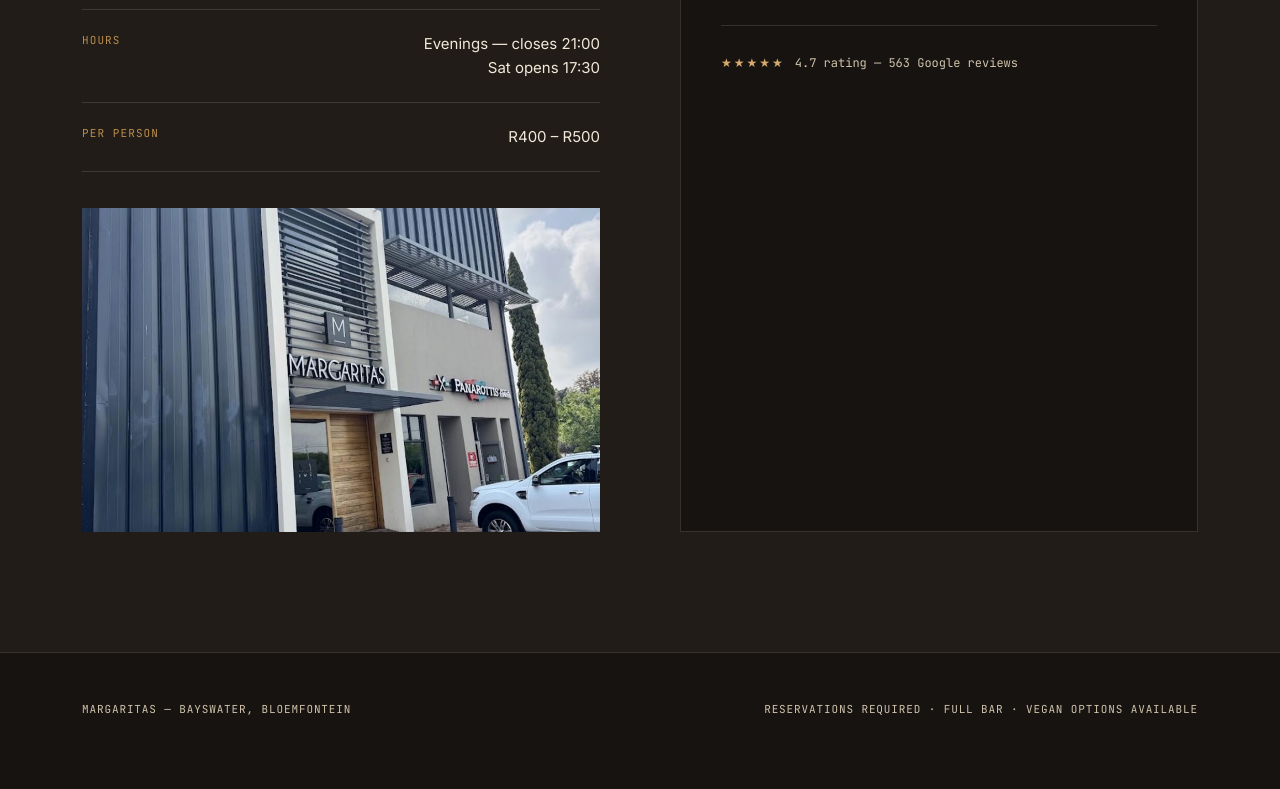
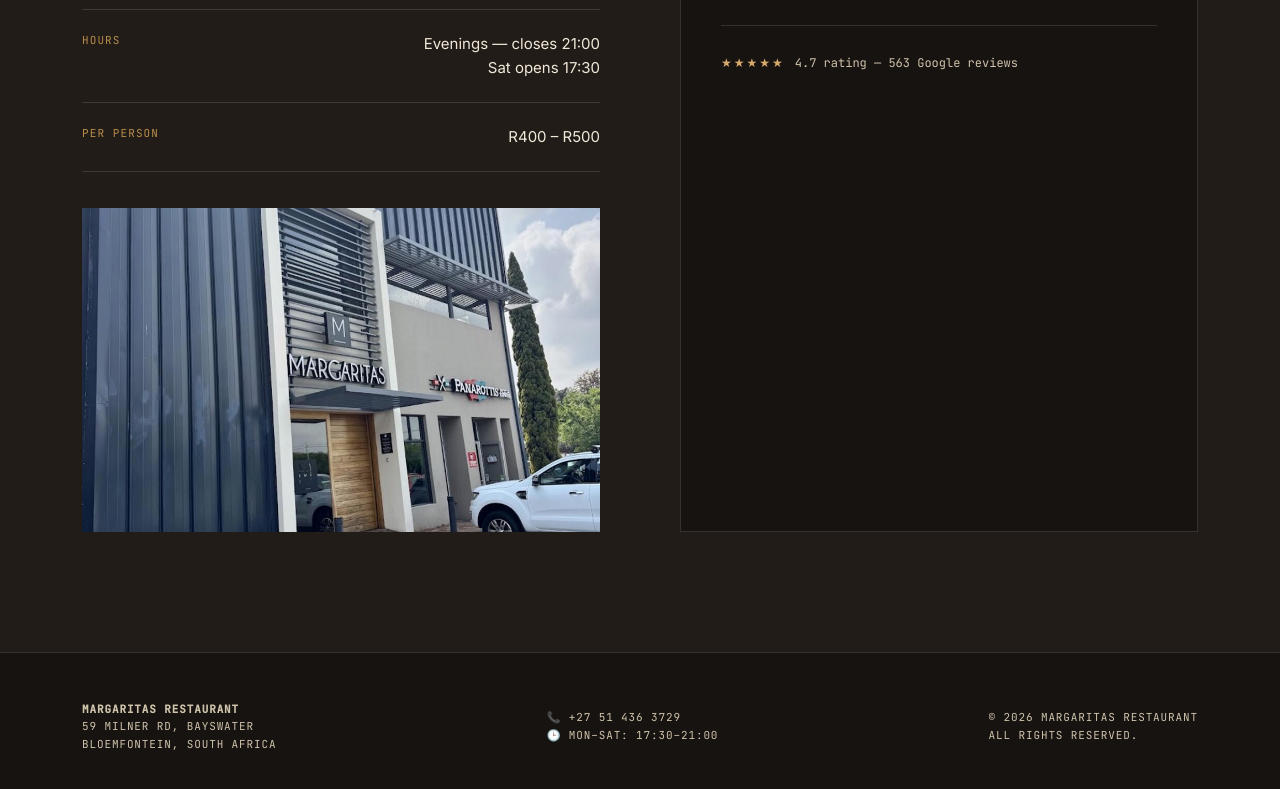
Before and after one commit to calebkvng30/Margaritas-restaurant-, a website: page index.html in a window 1280 px wide. Shown: the part 6984-7773 px from the top of the page. Before the commit the page ends 7742 px from the top, so only its background shows below. Drawn offline with Linux system fonts and the light colour scheme; files whose address does not match are found by name.

Commit message:
Update index.html

```diff
--- a/index.html
+++ b/index.html
@@ -2,9 +2,16 @@
 <html lang="en">
 <head>
 <meta charset="UTF-8">
-<meta name="viewport" content="width=device-width, initial-scale=1.0">
-<title>Margaritas — Grill &amp; Wine, Bloemfontein</title>
-<meta name="description" content="Margaritas Restaurant, Bayswater, Bloemfontein. Steak, seafood and a 500-bottle cellar. Reservations required.">
+<meta name="viewport" content="width=device-width, initial-scale=1, viewport-fit=cover">
+<title>Margaritas Restaurant | Steak, Seafood & Fine Dining | Bloemfontein</title>
+<meta name="description" content="Margaritas Restaurant in Bloemfontein serving premium steaks, seafood, Greek cuisine, fine wines, cocktails and family dining. Reserve your table today.">
+<meta property="og:title" content="Margaritas Restaurant | Bloemfontein">
+<meta property="og:description" content="Premium steaks, seafood, Greek cuisine and fine wines in Bloemfontein.">
+<meta property="og:type" content="website">
+<meta name="robots" content="index, follow">
+<meta name="author" content="Margaritas Restaurant">
+<meta name="theme-color" content="#b98d4b">
+<meta name="keywords" content="Margaritas Restaurant, Bloemfontein, Steakhouse, Seafood, Grill, Fine Dining, Wine, Restaurant South Africa">
 <link rel="preconnect" href="https://fonts.googleapis.com">
 <link rel="preconnect" href="https://fonts.gstatic.com" crossorigin>
 <link href="https://fonts.googleapis.com/css2?family=Fraunces:ital,opsz,wght@0,9..144,300;0,9..144,500;0,9..144,600;1,9..144,400;1,9..144,500&family=Inter:wght@400;500;600&family=JetBrains+Mono:wght@400;500&display=swap" rel="stylesheet">
@@ -436,9 +443,22 @@
 
 <footer>
   <div class="wrap foot-grid">
-    <span>Margaritas — Bayswater, Bloemfontein</span>
-    <span>Reservations Required · Full Bar · Vegan Options Available</span>
+  <div>
+    <strong>Margaritas Restaurant</strong><br>
+    59 Milner Rd, Bayswater<br>
+    Bloemfontein, South Africa
   </div>
+
+  <div>
+    📞 +27 51 436 3729<br>
+    🕒 Mon–Sat: 17:30–21:00
+  </div>
+
+  <div>
+    © 2026 Margaritas Restaurant<br>
+    All Rights Reserved.
+  </div>
+</div>
 </footer>
 
 <button class="cart-trigger empty" id="cartTrigger" aria-label="View order">
```
